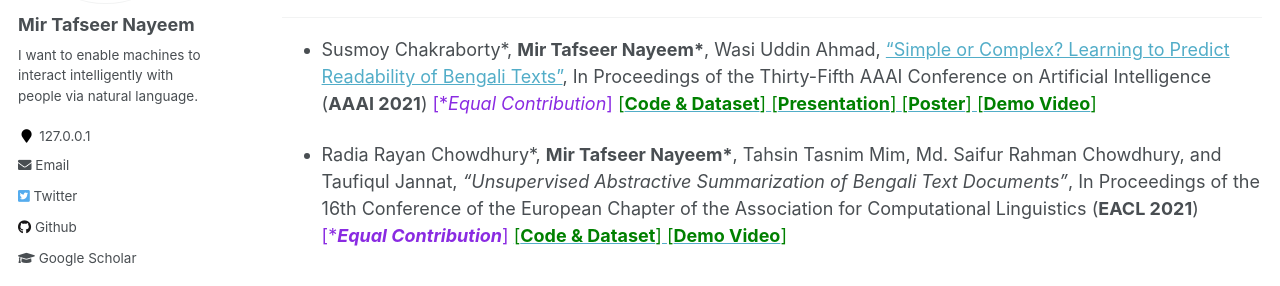
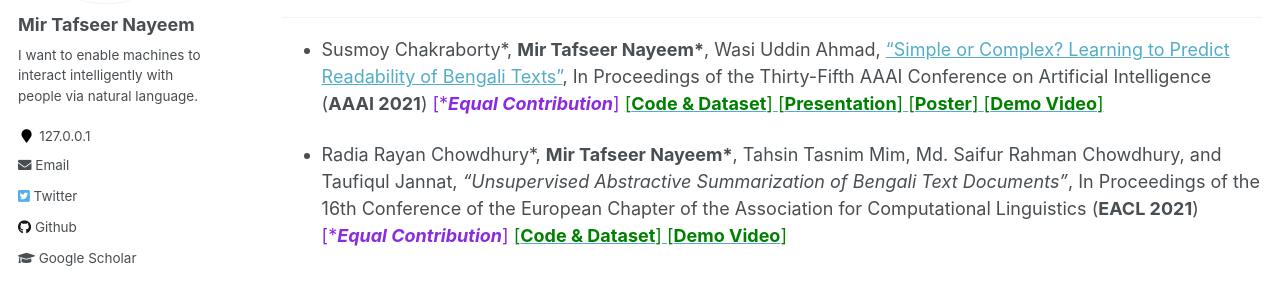
Before and after one commit to sujan-sarker/sujan-sarker.github.io, a Jekyll site: the page built from _pages/publications.md, in a window 1280 px wide. Shown: the part 283-569 px from the top of the page. Built offline with Jekyll 4.4.1, drawn with Linux system fonts in a browser that asks for light colours.

Commit message:
Update publications.md

```diff
--- a/_pages/publications.md
+++ b/_pages/publications.md
@@ -11,7 +11,7 @@ author_profile: true
 
 ## 2021
 -----------
-* Susmoy Chakraborty\*, **Mir Tafseer Nayeem\***, Wasi Uddin Ahmad, ["Simple or Complex? Learning to Predict Readability of Bengali Texts"](https://arxiv.org/abs/2012.07701), In Proceedings of the Thirty-Fifth AAAI Conference on Artificial Intelligence (**AAAI 2021**) <span style ="color:BlueViolet"> [\**Equal Contribution*]</span> [<span style ="color:Green"> [**Code & Dataset**] </span>](https://github.com/tafseer-nayeem/BengaliReadability) [<span style ="color:Green"> [**Presentation**] </span>](https://tafseer-nayeem.github.io/files/AAAI2021/aaai2021_full.pdf) [<span style ="color:Green"> [**Poster**] </span>](https://tafseer-nayeem.github.io/files/AAAI2021/aaai2021_poster.pdf) [<span style ="color:Green"> [**Demo Video**] </span>](https://youtu.be/U05Pf9Y4tCQ)
+* Susmoy Chakraborty\*, **Mir Tafseer Nayeem\***, Wasi Uddin Ahmad, ["Simple or Complex? Learning to Predict Readability of Bengali Texts"](https://arxiv.org/abs/2012.07701), In Proceedings of the Thirty-Fifth AAAI Conference on Artificial Intelligence (**AAAI 2021**) <span style ="color:BlueViolet"> [\****Equal Contribution***]</span> [<span style ="color:Green"> [**Code & Dataset**] </span>](https://github.com/tafseer-nayeem/BengaliReadability) [<span style ="color:Green"> [**Presentation**] </span>](https://tafseer-nayeem.github.io/files/AAAI2021/aaai2021_full.pdf) [<span style ="color:Green"> [**Poster**] </span>](https://tafseer-nayeem.github.io/files/AAAI2021/aaai2021_poster.pdf) [<span style ="color:Green"> [**Demo Video**] </span>](https://youtu.be/U05Pf9Y4tCQ)
 
 * Radia Rayan Chowdhury\*, **Mir Tafseer Nayeem\***, Tahsin Tasnim Mim, Md. Saifur Rahman Chowdhury, and Taufiqul Jannat, *"Unsupervised Abstractive Summarization of Bengali Text Documents"*, In Proceedings of the 16th Conference of the European Chapter of the Association for Computational Linguistics (**EACL 2021**) <span style ="color:BlueViolet"> [\****Equal Contribution***]</span> [<span style ="color:Green"> [**Code & Dataset**] </span>](https://github.com/tafseer-nayeem/BengaliSummarization) [<span style ="color:Green"> [**Demo Video**] </span>](https://youtu.be/LrnskktiXcg)
 
```
